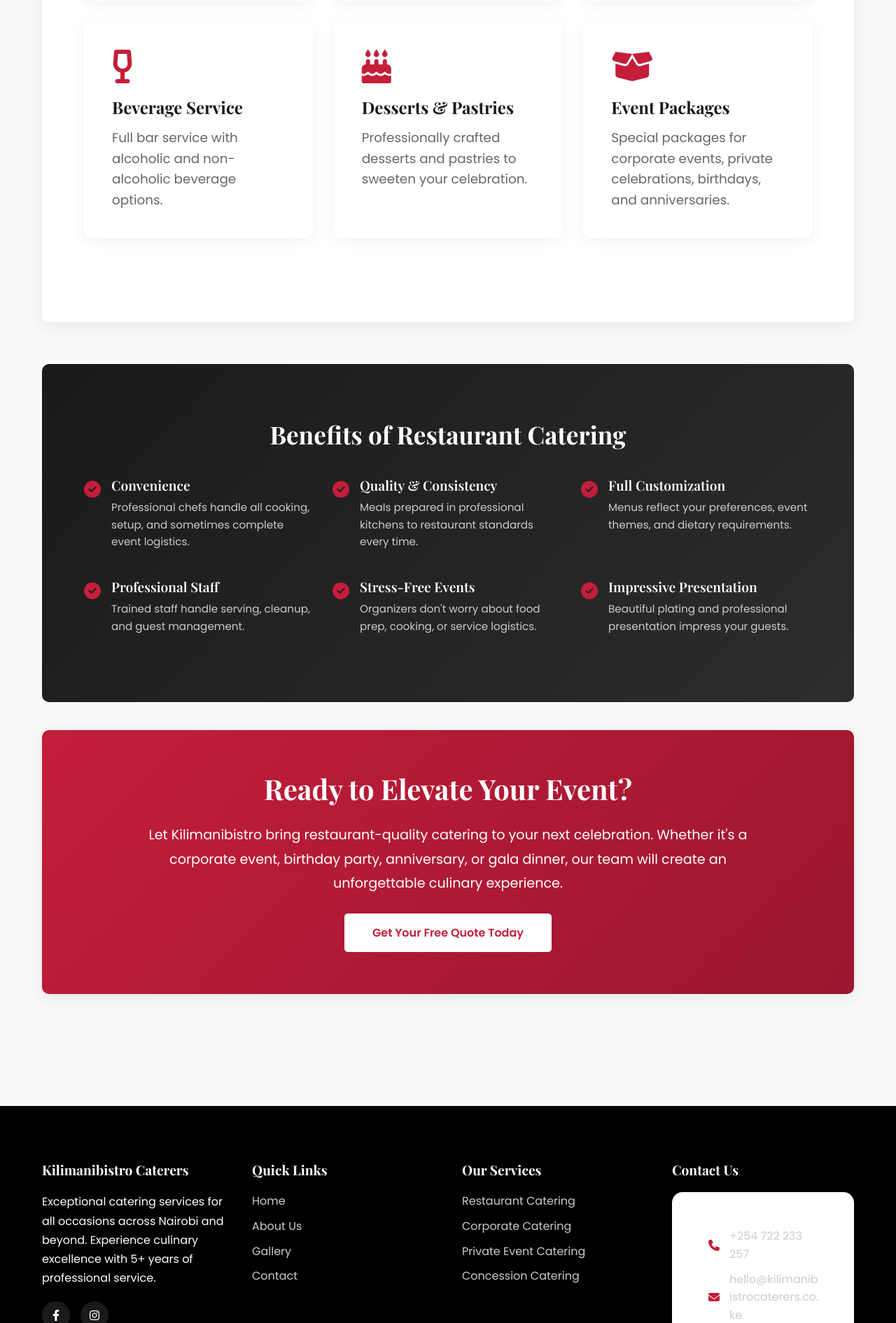
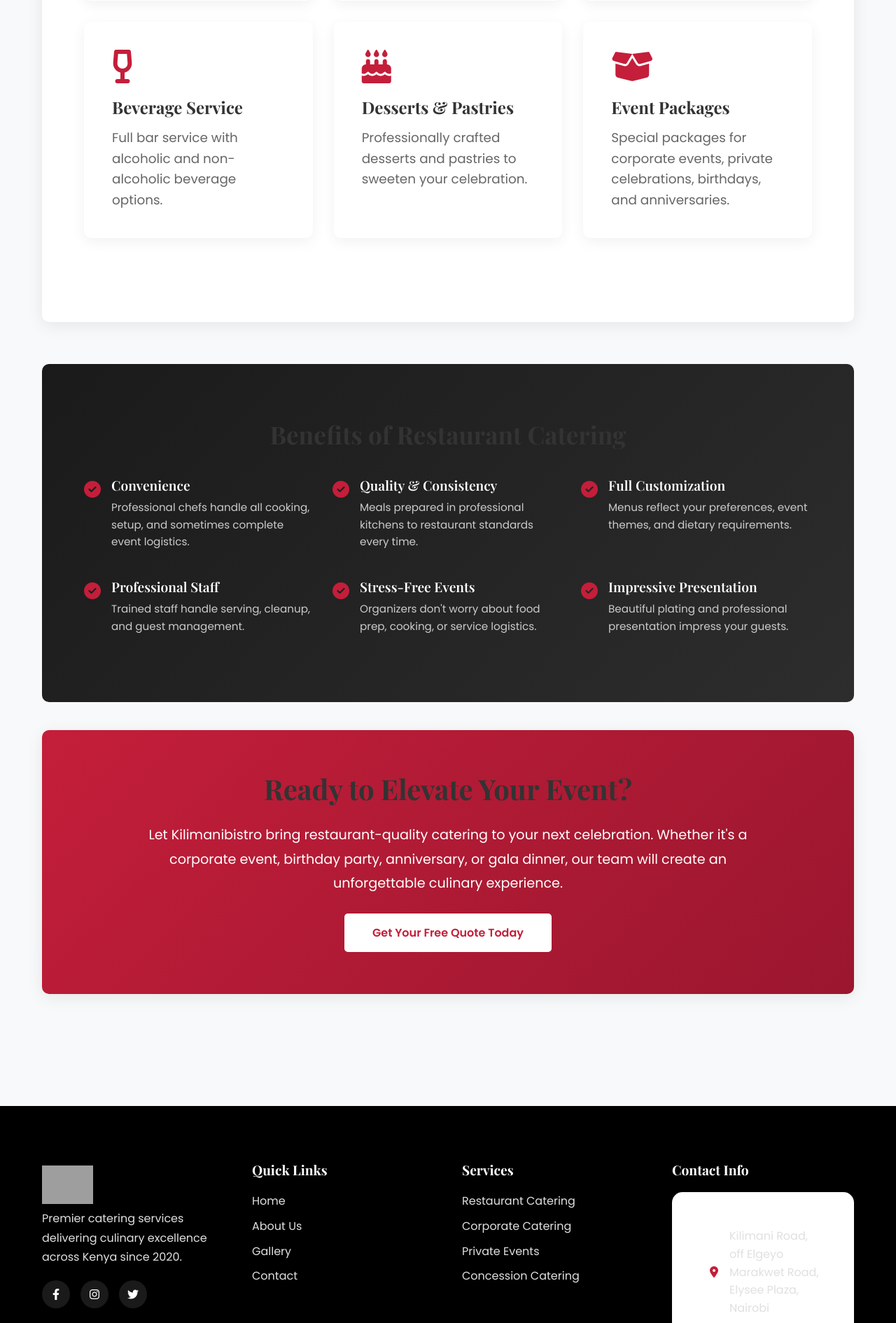
Before and after one commit to Codex69-pixel/Killimanibistrocaterers.co.ke, a PHP site: page /restaurant-catering.html in a window 1280 px wide. Shown: the part 4400-6290 px from the top of the page at 70% size. Run offline with PHP 8.4, Linux system fonts and the light colour scheme; grey boxes are pictures that could not be loaded.

Commit message:
Update restaurant catering content and styles; add TALANTA image

```diff
--- a/restaurant-catering.html
+++ b/restaurant-catering.html
@@ -194,6 +194,7 @@
             font-size: 3.5rem;
             margin-bottom: 20px;
             font-weight: 700;
+            color: white;
         }
 
         .restaurant-hero .highlight {
@@ -437,6 +438,7 @@
             font-size: 2.2rem;
             margin-bottom: 40px;
             text-align: center;
+            color: white;
         }
 
         .benefits-list {
@@ -462,6 +464,7 @@
             font-size: 1.2rem;
             margin-bottom: 8px;
             font-weight: 600;
+            color: white;
         }
 
         .benefit-item p {
@@ -760,14 +763,17 @@
         <div class="container">
             <div class="footer-grid">
                 <div class="footer-col">
-                    <h3>Kilimanibistro Caterers</h3>
-                    <p>Exceptional catering services for all occasions across Nairobi and beyond. Experience culinary excellence with 5+ years of professional service.</p>
+                    <a href="index.html" class="logo-container">
+                        <img src="Images/logo01.png" alt="Kilimanibistro Caterers Logo" class="logo" width="80" height="50" loading="eager">
+                        <span class="brand-name">Kilimani Bistro Caterers</span>
+                    </a>
+                    <p>Premier catering services delivering culinary excellence across Kenya since 2020.</p>
                     <div class="social-links">
-                        <a href="https://www.facebook.com/profile.php?id=100063911658532" target="_blank" aria-label="Facebook"><i class="fab fa-facebook-f"></i></a>
-                        <a href="https://www.instagram.com/kilimanibistro/?hl=en" target="_blank" aria-label="Instagram"><i class="fab fa-instagram"></i></a>
+                        <a href="https://www.facebook.com/profile.php?id=100063911658532"><i class="fab fa-facebook-f"></i></a>
+                        <a href="https://www.instagram.com/kilimanibistro/?hl=en"><i class="fab fa-instagram"></i></a>
+                        <a href="https://x.com/kilimanibistro"><i class="fab fa-twitter"></i></a>
                     </div>
                 </div>
-
                 <div class="footer-col">
                     <h3>Quick Links</h3>
                     <ul>
@@ -777,33 +783,38 @@
                         <li><a href="contact.html">Contact</a></li>
                     </ul>
                 </div>
-
                 <div class="footer-col">
-                    <h3>Our Services</h3>
+                    <h3>Services</h3>
                     <ul>
                         <li><a href="restaurant-catering.html">Restaurant Catering</a></li>
                         <li><a href="corporate-catering.html">Corporate Catering</a></li>
-                        <li><a href="private-event-catering.html">Private Event Catering</a></li>
+                        <li><a href="private-event-catering.html">Private Events</a></li>
                         <li><a href="concession-catering.html">Concession Catering</a></li>
                     </ul>
                 </div>
-
                 <div class="footer-col">
-                    <h3>Contact Us</h3>
+                    <h3>Contact Info</h3>
                     <ul class="contact-info">
-                        <li><i class="fas fa-phone"></i> <a href="tel:+254722233257">+254 722 233 257</a></li>
-                        <li><i class="fas fa-envelope"></i> <a href="mailto:hello@kilimanibistrocaterers.co.ke">hello@kilimanibistrocaterers.co.ke</a></li>
-                        <li><i class="fas fa-map-marker-alt"></i> Kilimani Road, Nairobi, Kenya</li>
+                        <li><i class="fas fa-map-marker-alt"></i> Kilimani Road, off Elgeyo Marakwet Road, Elysee Plaza, Nairobi</li>
+                        <li><i class="fas fa-phone"></i> +254 722 233257</li>
+                        <li><i class="fas fa-envelope"></i> hello@kilimanibistrocaterers.co.ke</li>
+                        <li><i class="fas fa-clock"></i> Mon-Sun: 7:00 AM - 9:00 PM</li>
                     </ul>
                 </div>
             </div>
-
             <div class="footer-bottom">
-                <p>&copy; 2024 Kilimanibistro Caterers. All Rights Reserved.</p>
+                <p>&copy; 2024 Kilimanibistro Caterers. All rights reserved.</p>
+                <p><a href="privacy.html">Privacy Policy</a> | <a href="terms.html">Terms of Service</a></p>
             </div>
         </div>
     </footer>
 
+    <!-- WhatsApp Chat Widget -->
+    <a href="https://wa.me/254722233257?text=Hello%20Kilimanibistro%20Caterers,%20I%20would%20like%20to%20inquire%20about%20your%20services" class="whatsapp-float" target="_blank" rel="noopener noreferrer" aria-label="Chat with us on WhatsApp">
+        <i class="fab fa-whatsapp"></i>
+    </a>
+
+    <!-- Scripts -->
     <script src="script.js"></script>
 </body>
 </html>
--- a/styles.css
+++ b/styles.css
@@ -93,18 +93,22 @@ h1, h2, h3, h4, h5, h6 {
     font-weight: 700;
     line-height: 1.2;
     margin-bottom: 1rem;
+    color: var(--gray-dark);
 }
 
 h1 {
     font-size: 3.5rem;
+    color: var(--gray-dark);
 }
 
 h2 {
     font-size: 2.5rem;
+    color: var(--gray-dark);
 }
 
 h3 {
     font-size: 1.75rem;
+    color: var(--gray-dark);
 }
 
 h4 {
@@ -1925,6 +1997,10 @@ textarea.form-control {
     padding: 80px 0 30px;
 }
 
+.footer p {
+    color: #e0e0e0;
+}
+
 .footer-grid {
     display: grid;
     grid-template-columns: repeat(auto-fit, minmax(250px, 1fr));
@@ -1933,7 +2009,7 @@ textarea.form-control {
 }
 
 .footer-col h3 {
-    color: var(--primary-white);
+    color: var(--primary-white) !important;
     margin-bottom: 20px;
     font-size: 1.2rem;
 }
@@ -1947,7 +2023,7 @@ textarea.form-control {
 }
 
 .footer-col a {
-    color: #ccc;
+    color: #e0e0e0;
     text-decoration: none;
     transition: var(--transition);
     display: inline-flex;
@@ -1992,7 +2068,7 @@ textarea.form-control {
     align-items: center;
     gap: 12px;
     margin-bottom: 15px;
-    color: #ccc;
+    color: #e0e0e0;
 }
 
 .contact-info i {
```
Also changed, not shown: other parts of styles.css (+96 -11 lines), Index.html (+15 -17 lines), Images/TALANTA by Jobzy (NO BG)-tight.png (added).
